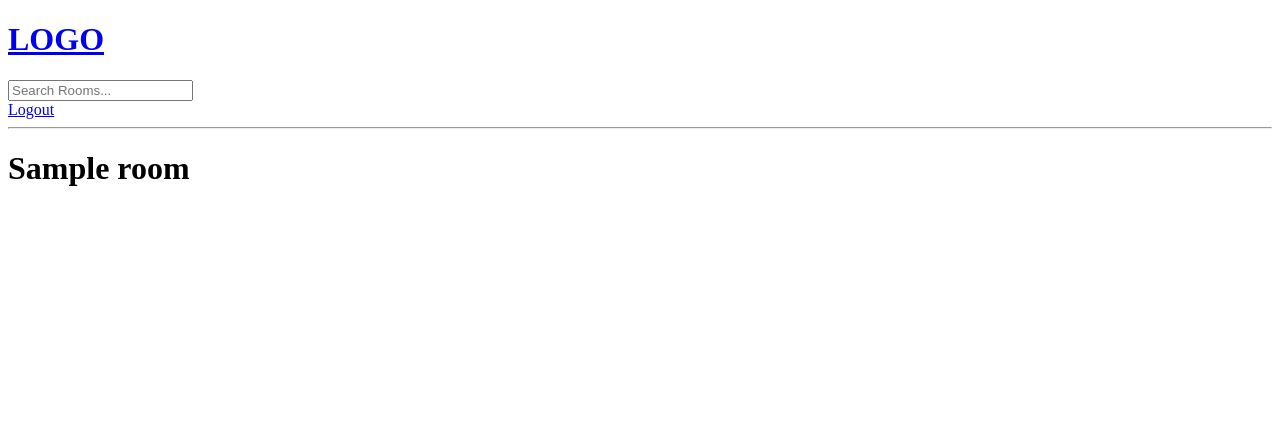
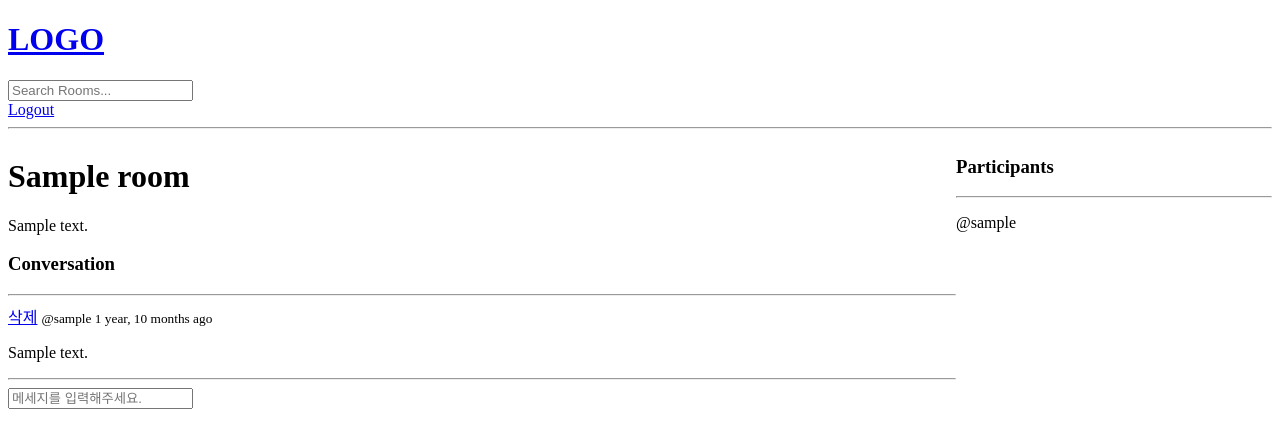
Before and after one commit to kyhyeok/python-django-studyTiger, a Django app: page /room/1/ in a window 1280 px wide. Shown: the top 448 px of the page. Run offline with Django 3.2, Linux system fonts and the light colour scheme; a user stored in the database is signed in; tables that the repository leaves empty hold one stand-in row (values such as "Sample post").

Commit message:
chat Room Messages CRUD

```diff
--- a/base/models.py
+++ b/base/models.py
@@ -13,7 +13,7 @@ class Room(models.Model):
     topic = models.ForeignKey(Topic, on_delete=models.SET_NULL, null=True)
     name = models.CharField(max_length=200)
     description = models.TextField(null=True, blank=True)
-    #participants =
+    participants = models.ManyToManyField(User, related_name='participants', blank=True)
     created = models.DateTimeField(auto_now=True)
     updated = models.DateTimeField(auto_now_add=True)
 
--- a/base/templates/base/room.html
+++ b/base/templates/base/room.html
@@ -1,5 +1,52 @@
 {% extends 'main.html' %}
 
 {% block content %}
-<h1>{{ room.name }}</h1>
+<style>
+    .room-container {
+        display:grid;
+        grid-template-columns: 3fr 1fr;
+    }
+</style>
+<div class="room-container">
+    <div>
+        <h1>{{ room.name }}</h1>
+
+        <p>{{ room.description }}</p>
+
+        <div class="comment-wrapper">
+            <h3>Conversation</h3>
+            <hr>
+            {% for message in room_messages %}
+                <div>
+                    {% if request.user == message.user %}
+                        <a href="{% url 'delete-message' message.id %}">삭제</a>
+                    {% endif %}
+                    <small>@{{ message.user }} {{ message.created|timesince }} ago</small>
+                    <p>{{ message.body }}</p>
+                    <hr>
+                </div>
+            {% endfor %}
+        </div>
+
+        {% if request.user.is_authenticated %}
+        <div class="comment-form">
+            <form method="POST" action="">
+                {% csrf_token %}
+
+                <input type="text" name="body" placeholder="메세지를 입력해주세요." />
+            </form>
+        </div>
+        {% endif %}
+    </div>
+    <div>
+        <h3>Participants</h3>
+        <hr>
+        {% for user in participants %}
+            <div>
+                <p>@{{ user.username }}</p>
+            </div>
+        {% endfor %}
+    </div>
+</div>
+
 {% endblock %}
--- a/base/urls.py
+++ b/base/urls.py
@@ -11,5 +11,7 @@ urlpatterns = [
 
     path('create-room/', views.createRoom, name="create-room"),
     path('update-room/<str:pk>/', views.updateRoom, name="update-room"),
-    path('delete-room/<str:pk>/', views.deleteRoom, name="delete-room")
+    path('delete-room/<str:pk>/', views.deleteRoom, name="delete-room"),
+
+    path('delete-message/<str:pk>/', views.deleteMessage, name="delete-message")
 ]
--- a/base/views.py
+++ b/base/views.py
@@ -6,7 +6,7 @@ from django.db.models import Q
 from django.contrib.auth.models import User
 from django.contrib.auth import authenticate, login, logout
 from django.contrib.auth.forms import UserCreationForm
-from .models import Room, Topic
+from .models import Room, Topic,Message
 from .forms import RoomForm
 
 # Create your views here.
@@ -79,7 +79,22 @@ def home(request):
 
 def room(request, pk):
     room = Room.objects.get(id=pk)
-    context = {'room': room}
+    room_messages = room.message_set.all().order_by('-created')
+    participants = room.participants.all()
+    if request.method == "POST":
+        message = Message.objects.create(
+            user=request.user,
+            room=room,
+            body=request.POST.get('body'),
+        )
+        room.participants.add(request.user)
+        return redirect('room', pk=room.id)
+
+    context = {
+        'room': room,
+        'room_messages': room_messages,
+        'participants': participants
+    }
     return render(request, 'base/room.html', context)
 
 @login_required(login_url='login')
@@ -126,3 +141,18 @@ def deleteRoom(request, pk):
     return render(request, 'base/delete.html', {
         'obj': room
     })
+
+@login_required(login_url='login')
+def deleteMessage(request, pk):
+    message = Message.objects.get(id=pk)
+
+    if request.user != message.user:
+        return HttpResponse('Your are not allowed here!!')
+
+    if request.method == 'POST':
+        message.delete()
+        return redirect('home')
+
+    return render(request, 'base/delete.html', {
+        'obj': message
+    })
```
Also changed, not shown: base/migrations/0003_auto_20211203_0938.py (added).
